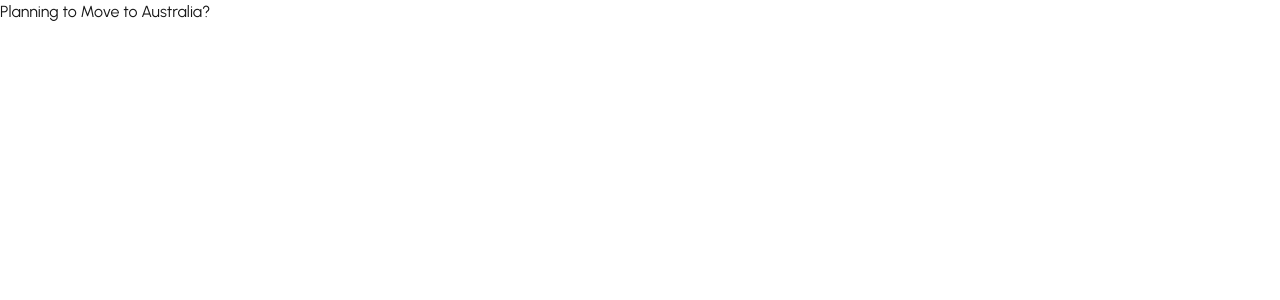
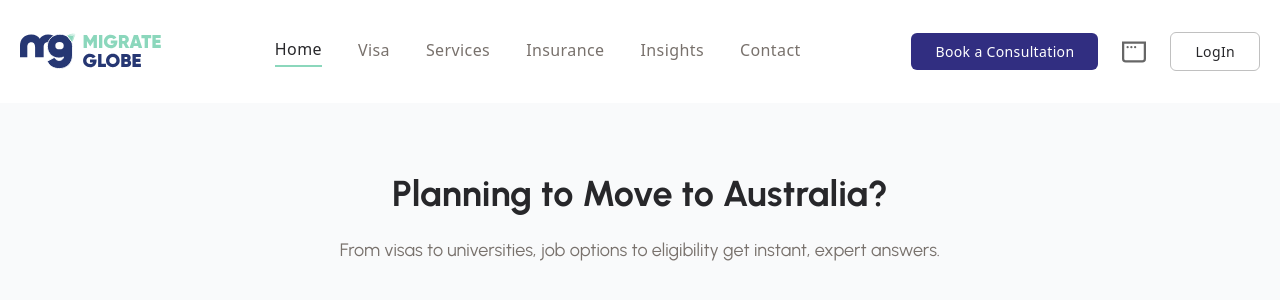
Before and after one commit to SarangTandel5112/migrate-globe-FE, a Next.js app: page / in a window 1280 px wide. Shown: the top 300 px of the page. Built offline with nearby package versions, Linux system fonts and the light colour scheme.

Commit message:
[Add] : Add header

```diff
--- a/src/app/layout.tsx
+++ b/src/app/layout.tsx
@@ -1,6 +1,7 @@
 import type { Metadata } from "next";
 import { Urbanist } from "next/font/google";
 import "@assets/css/globals.css";
+import Navbar from "@/components/layout/Navbar";
 
 // const geistSans = Geist({
 //   variable: "--font-geist-sans",
@@ -19,7 +20,8 @@ const urbanist = Urbanist({
 
 export const metadata: Metadata = {
   title: "Migrate Globe",
-  description: "From visas to universities, job options to eligibility get instant, expert answers.",
+  description:
+    "From visas to universities, job options to eligibility get instant, expert answers.",
 };
 
 export default function RootLayout({
@@ -29,9 +31,8 @@ export default function RootLayout({
 }>) {
   return (
     <html lang="en">
-      <body
-        className={`${urbanist.variable} antialiased`}
-      >
+      <body className={`${urbanist.variable} antialiased`}>
+        <Navbar />
         {children}
       </body>
     </html>
--- a/src/app/page.tsx
+++ b/src/app/page.tsx
@@ -2,8 +2,18 @@ import Image from "next/image";
 
 export default function Home() {
   return (
-    <div className="text-base font-urbanist">
-      Planning to Move to Australia?
+    <div className="min-h-screen bg-gray-50">
+      <div className="container mx-auto px-4 py-16">
+        <div className="text-center">
+          <h1 className="text-4xl font-bold text-zinc-800 mb-4 font-urbanist">
+            Planning to Move to Australia?
+          </h1>
+          <p className="text-lg text-stone-500 max-w-2xl mx-auto font-urbanist">
+            From visas to universities, job options to eligibility get instant,
+            expert answers.
+          </p>
+        </div>
+      </div>
     </div>
   );
 }
--- a/src/assets/css/globals.css
+++ b/src/assets/css/globals.css
@@ -1,5 +1,5 @@
 /* @import "tailwindcss"; */
-@import './common.css';
+@import "./common.css";
 
 @tailwind base;
 @tailwind components;
@@ -8,8 +8,9 @@
 :root {
   --background: #ffffff;
   --foreground: #171717;
+  --Mint-Green-500: #8bd7bc;
+  --Neutrals-300: #c0c0c0;
 }
-
 
 @theme inline {
   --color-background: var(--background);
@@ -17,19 +18,23 @@
 }
 
 @font-face {
-    font-family: 'Urbanist';
-    src: url('../font/Urbanist-Bold.eot');
-    src: url('../font/Urbanist-Bold.eot?# ') format('embedded-opentype'),
-        url('../font/Urbanist-Bold.woff2') format('woff2'),
-        url('../font/Urbanist-Bold.woff') format('woff'),
-        url('../font/Urbanist-Bold.ttf') format('truetype');
-        /* url('Urbanist-Bold.svg#Urbanist-Bold') format('svg'); */
-    font-weight: bold;
-    font-style: normal;
-    font-display: swap;
+  font-family: "Urbanist";
+  src: url("../font/Urbanist-Bold.eot");
+  src:
+    url("../font/Urbanist-Bold.eot?# ") format("embedded-opentype"),
+    url("../font/Urbanist-Bold.woff2") format("woff2"),
+    url("../font/Urbanist-Bold.woff") format("woff"),
+    url("../font/Urbanist-Bold.ttf") format("truetype");
+  /* url('Urbanist-Bold.svg#Urbanist-Bold') format('svg'); */
+  font-weight: bold;
+  font-style: normal;
+  font-display: swap;
 }
 
-.font-urbanist{font-family: 'Urbanist'; font-style: normal;}
+.font-urbanist {
+  font-family: "Urbanist";
+  font-style: normal;
+}
 
 @media (prefers-color-scheme: dark) {
   :root {
--- /dev/null
+++ b/src/components/layout/MobileMenu.tsx
@@ -0,0 +1,96 @@
+"use client";
+import * as React from "react";
+import Link from "next/link";
+import { useOutsideClick } from "@/hooks/useOutsideClick";
+import { navigationItems } from "@/constants/navigation";
+
+interface MobileMenuProps {
+  isOpen: boolean;
+  onClose: () => void;
+}
+
+function MobileMenu({ isOpen, onClose }: MobileMenuProps) {
+  const menuRef = useOutsideClick<HTMLDivElement>(onClose);
+
+  return (
+    <>
+      {/* Backdrop */}
+      <div
+        className={`fixed inset-0 bg-black z-40 lg:hidden transition-opacity duration-300 ease-in-out ${
+          isOpen
+            ? "bg-opacity-50 opacity-100"
+            : "bg-opacity-0 opacity-0 pointer-events-none"
+        }`}
+        onClick={onClose}
+      ></div>
+
+      {/* Mobile Menu Content */}
+      <div
+        ref={menuRef}
+        className={`fixed top-0 right-0 h-full w-80 bg-white shadow-xl z-50 transform transition-transform duration-300 ease-in-out lg:hidden ${
+          isOpen ? "translate-x-0" : "translate-x-full"
+        }`}
+      >
+        <div className="flex flex-col p-6">
+          {/* Close Button */}
+          <button
+            onClick={onClose}
+            className="self-end p-2 mb-6"
+            aria-label="Close mobile menu"
+          >
+            <svg
+              className="w-6 h-6"
+              fill="none"
+              stroke="currentColor"
+              viewBox="0 0 24 24"
+            >
+              <path
+                strokeLinecap="round"
+                strokeLinejoin="round"
+                strokeWidth={2}
+                d="M6 18L18 6M6 6l12 12"
+              />
+            </svg>
+          </button>
+
+          {/* Navigation Items */}
+          <div className="flex flex-col gap-6 text-base font-medium tracking-wide">
+            {navigationItems.map((item) => (
+              <Link
+                key={item.name}
+                href={item.href}
+                onClick={onClose}
+                className={`pb-2 ${
+                  item.isActive
+                    ? "border-b-2 border-solid border-b-[color:var(--Mint-Green-500,#8BD7BC)] text-zinc-800"
+                    : "text-stone-500 border-b border-gray-100 hover:text-zinc-800 transition-colors"
+                }`}
+              >
+                {item.name}
+              </Link>
+            ))}
+          </div>
+
+          {/* Action Buttons */}
+          <div className="flex flex-col gap-4 mt-8">
+            <button className="w-full px-6 py-3 text-sm font-medium tracking-wide text-center text-white bg-indigo-900 rounded-md">
+              Book a Consultation
+            </button>
+            <div className="flex items-center justify-center gap-2 py-2">
+              <img
+                src="/window.svg"
+                className="object-contain w-6 aspect-square"
+                alt="Profile"
+              />
+            </div>
+            <button className="w-full px-6 py-3 text-sm font-medium tracking-wide text-center rounded-md border border-solid border-[color:var(--Neutrals-300,#C0C0C0)] text-zinc-800">
+              LogIn
+            </button>
+          </div>
+        </div>
+      </div>
+    </>
+  );
+}
+
+export default MobileMenu;
--- /dev/null
+++ b/src/components/layout/Navbar.tsx
@@ -0,0 +1,97 @@
+"use client";
+import * as React from "react";
+import { useState } from "react";
+import Link from "next/link";
+import MobileMenu from "./MobileMenu";
+import { navigationItems } from "@/constants/navigation";
+
+function Navbar() {
+  const [isMobileMenuOpen, setIsMobileMenuOpen] = useState(false);
+
+  const toggleMobileMenu = () => {
+    setIsMobileMenuOpen(!isMobileMenuOpen);
+  };
+
+  return (
+    <>
+      <div className="flex gap-10 justify-between items-center px-32 py-8 bg-white shadow-xl md:px-5 md:gap-0">
+        {/* Logo Section */}
+        <Link
+          href="/"
+          className="flex gap-2 items-center self-stretch my-auto w-36 text-xl leading-5 text-green-300"
+        >
+          <img
+            src="/logo.svg"
+            className="object-contain shrink-0 self-stretch my-auto rounded-none"
+            alt="Migrate Globe Logo"
+          />
+        </Link>
+
+        {/* Desktop Navigation */}
+        <div className="hidden lg:flex gap-9 items-center self-stretch my-auto text-base font-medium tracking-wide whitespace-nowrap min-w-60 text-stone-500">
+          {navigationItems.map((item) => (
+            <Link
+              key={item.name}
+              href={item.href}
+              className={`gap-2.5 self-stretch pb-1 my-auto ${
+                item.isActive
+                  ? "border-b-2 border-solid border-b-[color:var(--Mint-Green-500,#8BD7BC)] text-zinc-800"
+                  : "text-stone-500 hover:text-zinc-800 transition-colors"
+              }`}
+            >
+              {item.name}
+            </Link>
+          ))}
+        </div>
+
+        {/* Desktop Action Buttons */}
+        <div className="hidden lg:flex gap-6 items-center self-stretch my-auto min-w-60">
+          <div className="gap-2.5 self-stretch px-6 py-2 my-auto text-sm font-medium tracking-wide text-center text-white bg-indigo-900 rounded-md">
+            Book a Consultation
+          </div>
+          <div className="flex gap-2 items-center self-stretch my-auto w-6">
+            <img
+              src="/window.svg"
+              className="object-contain self-stretch my-auto w-6 aspect-square"
+              alt="Profile"
+            />
+          </div>
+          <div className="gap-2.5 self-stretch px-6 py-2 my-auto text-sm font-medium tracking-wide text-center whitespace-nowrap rounded-md border border-solid border-[color:var(--Neutrals-300,#C0C0C0)] text-zinc-800">
+            LogIn
+          </div>
+        </div>
+
+        {/* Mobile Hamburger Menu */}
+        <button
+          className="flex lg:hidden flex-col gap-1 p-2"
+          onClick={toggleMobileMenu}
+          aria-label="Toggle mobile menu"
+        >
+          <span
+            className={`w-6 h-0.5 bg-zinc-800 transition-all duration-300 ${
+              isMobileMenuOpen ? "rotate-45 translate-y-1.5" : ""
+            }`}
+          ></span>
+          <span
+            className={`w-6 h-0.5 bg-zinc-800 transition-all duration-300 ${
+              isMobileMenuOpen ? "opacity-0" : ""
+            }`}
+          ></span>
+          <span
+            className={`w-6 h-0.5 bg-zinc-800 transition-all duration-300 ${
+              isMobileMenuOpen ? "-rotate-45 -translate-y-1.5" : ""
+            }`}
+          ></span>
+        </button>
+      </div>
+
+      {/* Mobile Menu */}
+      <MobileMenu
+        isOpen={isMobileMenuOpen}
+        onClose={() => setIsMobileMenuOpen(false)}
+      />
+    </>
+  );
+}
+
+export default Navbar;
--- /dev/null
+++ b/src/constants/navigation.ts
@@ -0,0 +1,14 @@
+export interface NavigationItem {
+  name: string;
+  href: string;
+  isActive?: boolean;
+}
+
+export const navigationItems: NavigationItem[] = [
+  { name: "Home", href: "/", isActive: true },
+  { name: "Visa", href: "/visa" },
+  { name: "Services", href: "/services" },
+  { name: "Insurance", href: "/insurance" },
+  { name: "Insights", href: "/insights" },
+  { name: "Contact", href: "/contact" },
+];
--- /dev/null
+++ b/src/hooks/useOutsideClick.ts
@@ -0,0 +1,20 @@
+import { useEffect, useRef } from "react";
+
+export function useOutsideClick<T extends HTMLElement>(handler: () => void) {
+  const ref = useRef<T>(null);
+
+  useEffect(() => {
+    const handleClickOutside = (event: MouseEvent) => {
+      if (ref.current && !ref.current.contains(event.target as Node)) {
+        handler();
+      }
+    };
+
+    document.addEventListener("mousedown", handleClickOutside);
+    return () => {
+      document.removeEventListener("mousedown", handleClickOutside);
+    };
+  }, [handler]);
+
+  return ref;
+}
```
Also changed, not shown: public/logo.svg (added).
